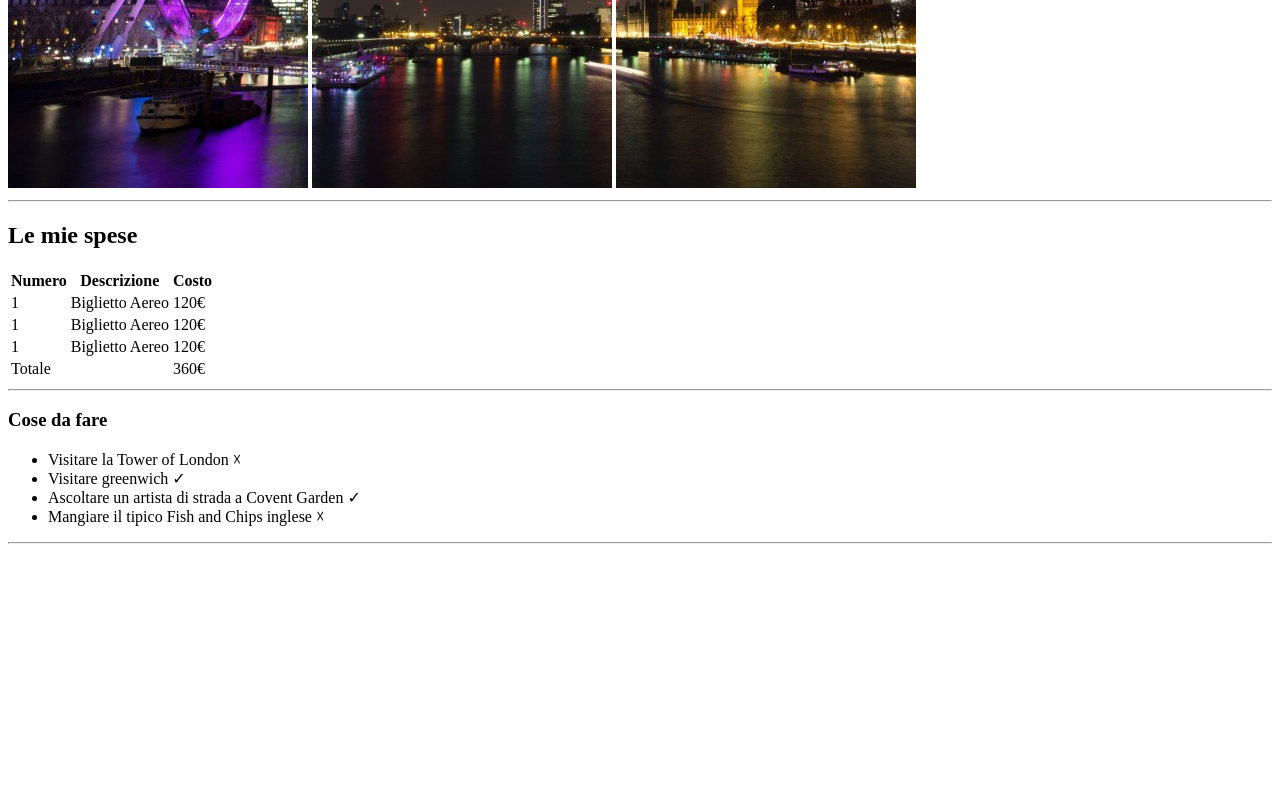
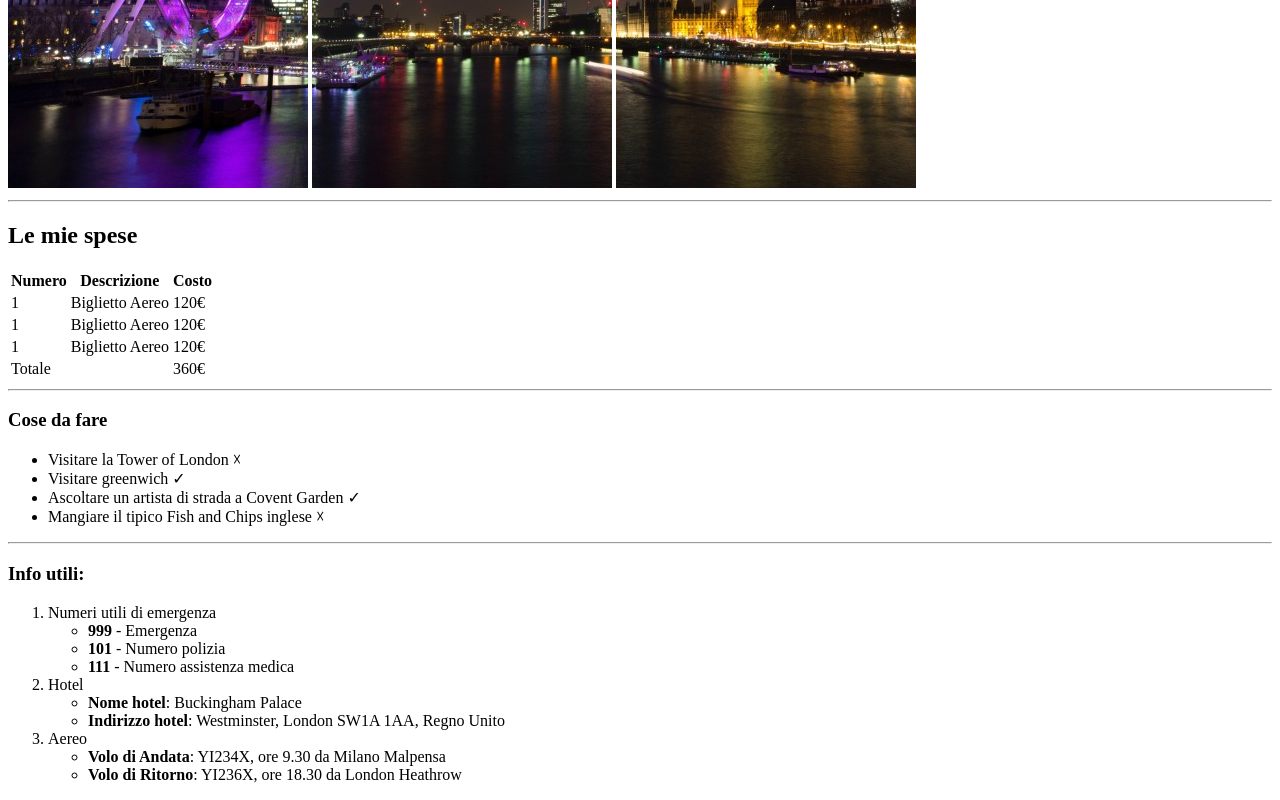
Before and after one commit to SimonaMartinucci/html-london-trip, a plain HTML site: page index.html in a window 1280 px wide. Shown: the part 492-1292 px from the top of the page. Before the commit the page ends 1044 px from the top, so only its background shows below. Drawn offline with Linux system fonts and the light colour scheme.

Commit message:
add info

```diff
--- a/index.html
+++ b/index.html
@@ -58,6 +58,31 @@
             </ul>
             <hr>
         </section>
+
+        <section>
+            <h3>Info utili:</h3>
+            <ol>
+                <li>Numeri utili di emergenza
+                    <ul>
+                        <li><strong>999</strong> - Emergenza</li>
+                        <li><strong>101</strong> - Numero polizia</li>
+                        <li><strong>111</strong> - Numero assistenza medica</li>
+                    </ul>
+                </li>
+                <li>Hotel
+                    <ul>
+                        <li><strong>Nome hotel</strong>: Buckingham Palace</li>
+                        <li><strong>Indirizzo hotel</strong>: Westminster, London SW1A 1AA, Regno Unito</li>
+                    </ul>
+                </li>
+                <li>Aereo
+                    <ul>
+                        <li><strong>Volo di Andata</strong>: YI234X, ore 9.30 da Milano Malpensa</li>
+                        <li><strong>Volo di Ritorno</strong>: YI236X, ore 18.30 da London Heathrow</li>
+                    </ul>
+                </li>
+            </ol>
+        </section>
     </main>
 
 
```
